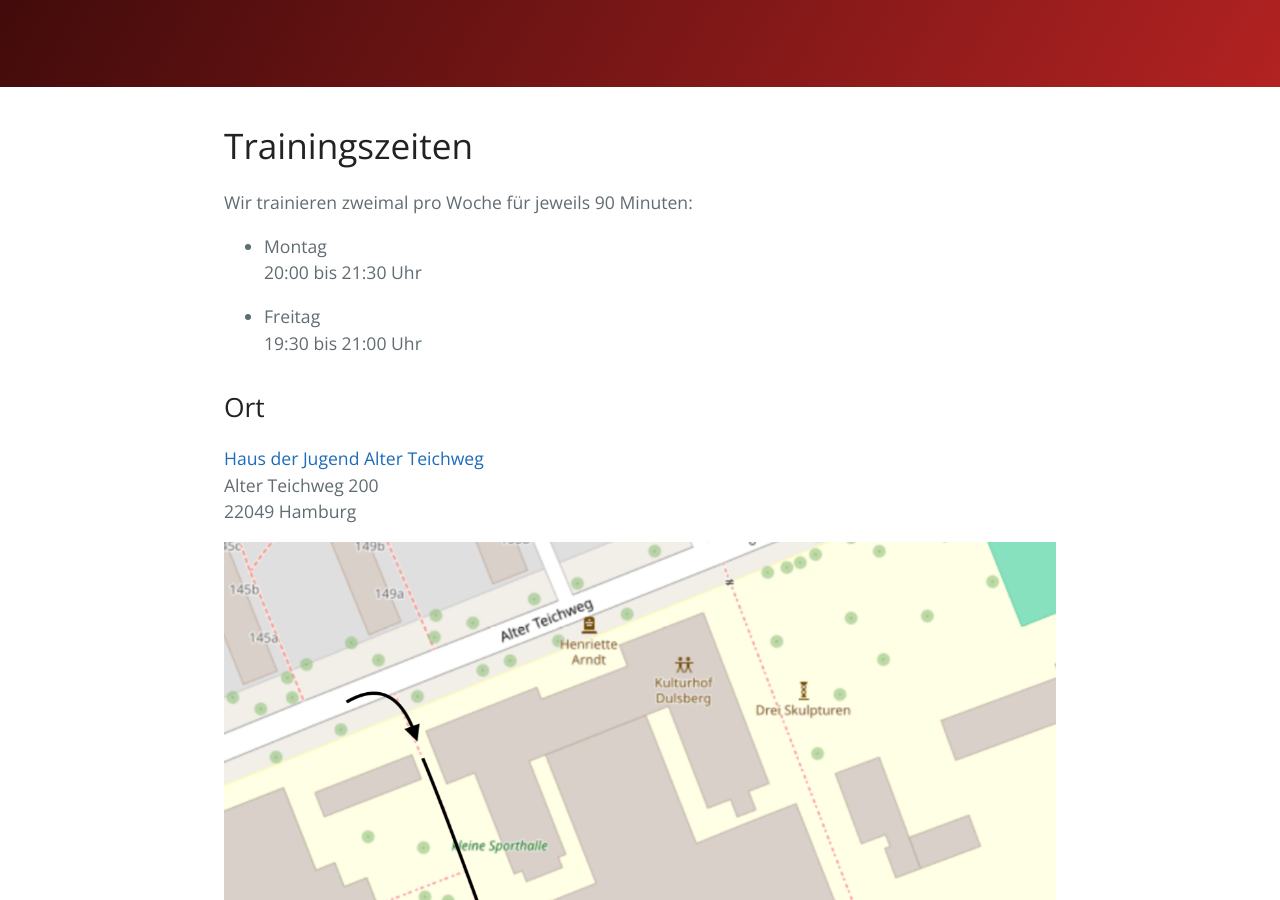
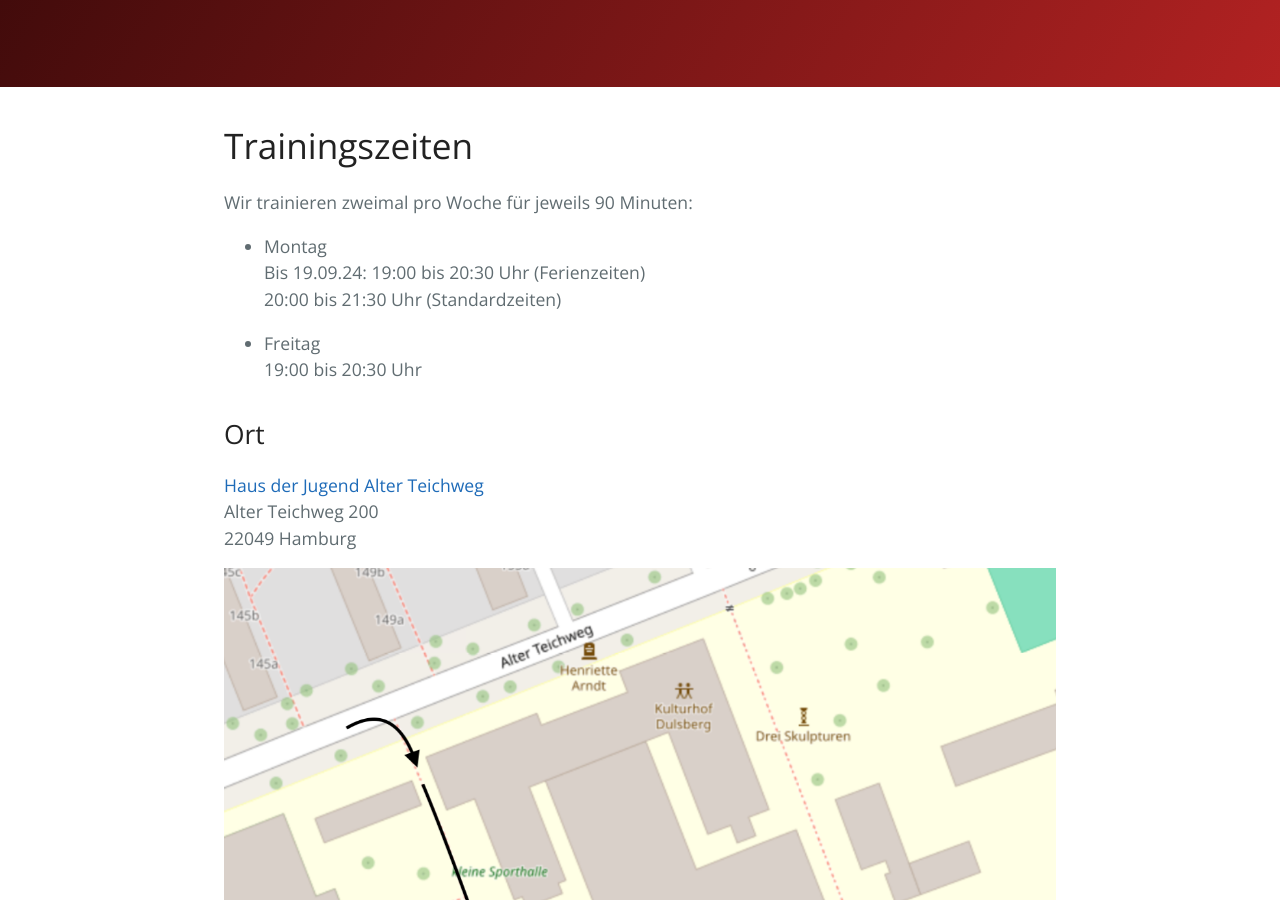
Before and after one commit to escapedcat/silat, a Jekyll site: the page built from index.md, in a window 1280 px wide and 900 px high, scrolled down 312 px. Built offline with Jekyll 4.4.1, drawn with Linux system fonts in a browser that asks for light colours; our own code applies the rules of GitHub Pages for plain Markdown files.

Commit message:
feat: update times

```diff
--- a/index.md
+++ b/index.md
@@ -3,10 +3,11 @@
 Wir trainieren zweimal pro Woche für jeweils 90 Minuten:
 
 - Montag
-  20:00 bis 21:30 Uhr
+  Bis 19.09.24: 19:00 bis 20:30 Uhr (Ferienzeiten)
+  20:00 bis 21:30 Uhr (Standardzeiten)
 
 - Freitag
-  19:30 bis 21:00 Uhr
+  19:00 bis 20:30 Uhr
 
 ## Ort
 
```
